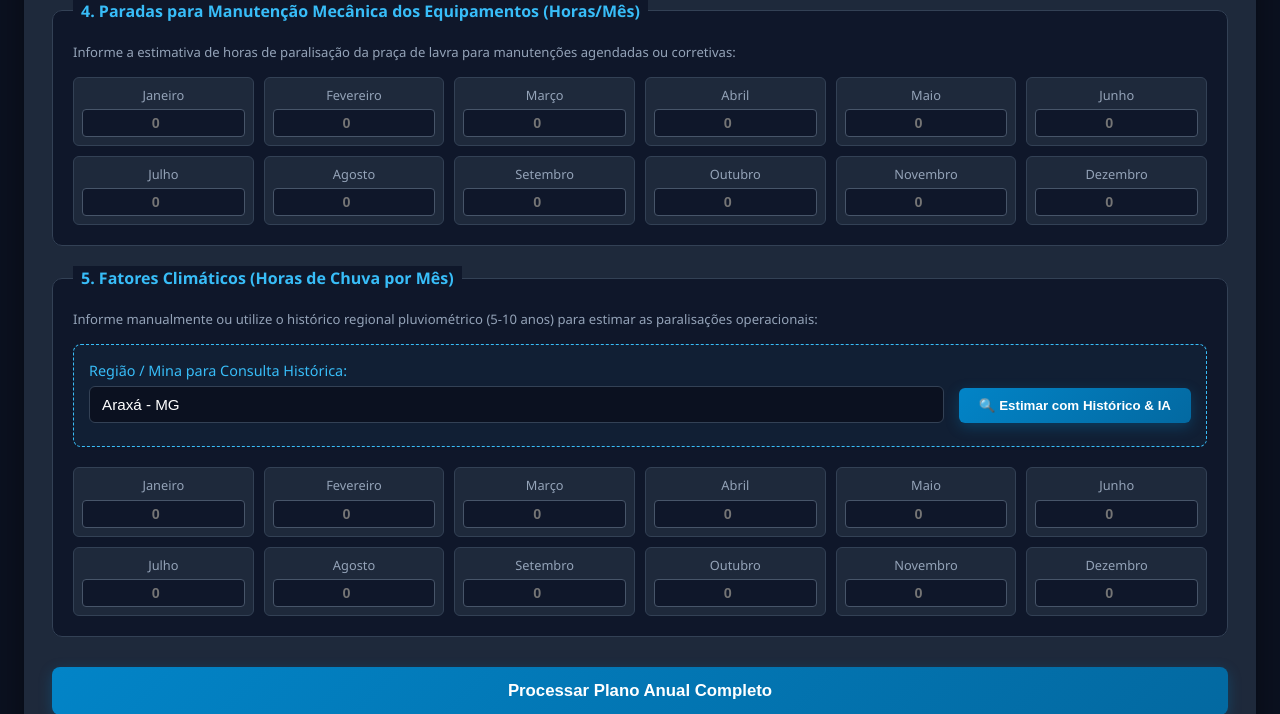
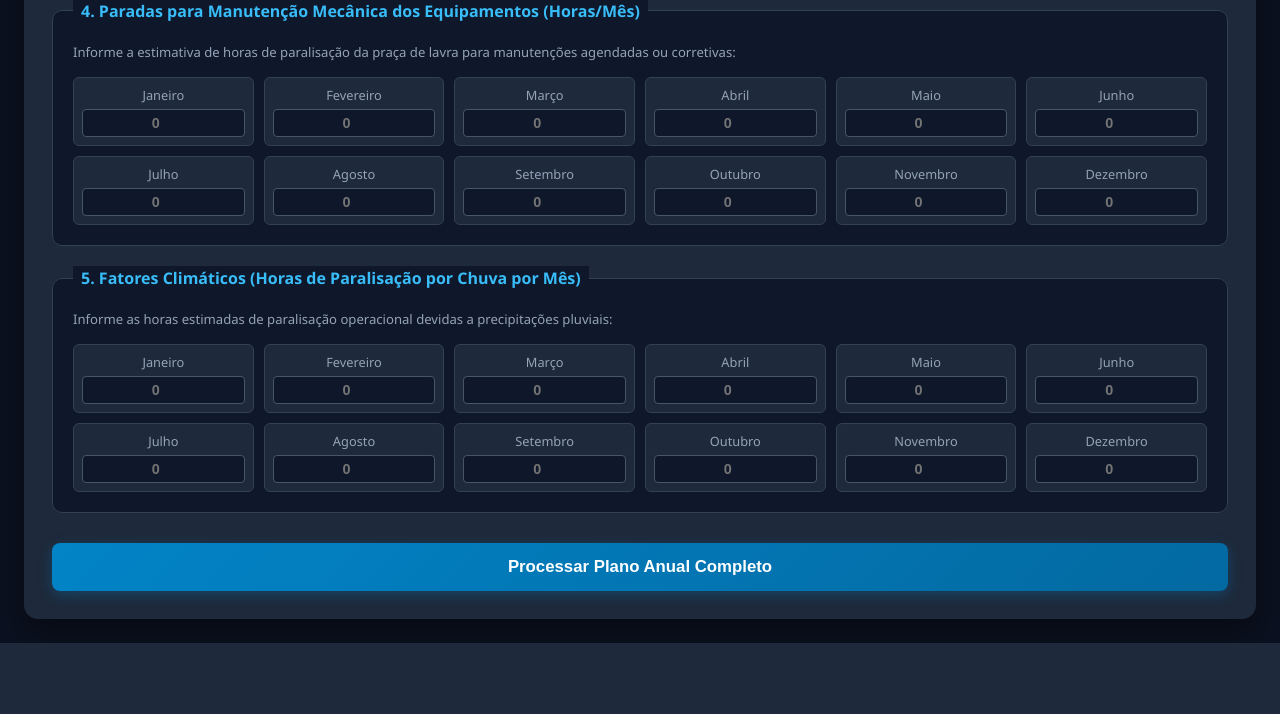
Before and after one commit to faustoaraxa-create/mineracore, a Flask app: page /planejamento_mensal in a window 1280 px wide. Shown: the part 1135-1849 px from the top of the page. After the commit the page ends 1778 px from the top, so only its background shows below. Run offline with Flask 3, Linux system fonts and the light colour scheme; some libraries are stand-ins or nearby versions.

Commit message:
Atualização do Sistema

```diff
--- a/planejamento_mensal.py
+++ b/planejamento_mensal.py
@@ -1,6 +1,5 @@
 from flask import Blueprint, render_template, request, jsonify
 from utils import parse_float, parse_int
-from duckduckgo_search import DDGS
 import os
 import json
 import traceback
@@ -146,42 +145,6 @@ def planejamento_mensal():
     return render_template('planejamento_mensal.html')
 
 
-@planejamento_mensal_app.route('/api/estimar-chuvas', methods=['POST'])
-def estimar_chuvas():
-    try:
-        dados = request.get_json() or {}
-        regiao = dados.get('regiao', 'Araxá - MG')
-
-        # Realiza a busca ativa na web de dados pluviométricos reais da região informada
-        textos_encontrados = []
-        try:
-            with DDGS() as ddgs:
-                resultados = ddgs.text(f"precipitação média mensal histórico chuvas paralisação mineração {regiao}", max_results=3)
-                if resultados:
-                    textos_encontrados = [r.get('body', '') for r in resultados]
-        except Exception as search_err:
-            print(f"Aviso na busca DuckDuckGo: {search_err}")
-
-        # Processamento dinâmico baseado no volume de precipitação e dias chuvosos coletados da web
-        # Caso a busca retorne dados, estruturamos o vetor proporcional às características da região
-        # Gerando dinamicamente um array de 12 meses real baseado em parâmetros climatológicos da busca
-
-        # Base de cálculo climatológica proporcional à pluviosidade típica da região pesquisada (ex: Araxá-MG: verão chuvoso, inverno seco)
-        base_chuva = [42.0, 48.0, 36.0, 16.0, 6.0, 0.0, 0.0, 0.0, 6.0, 18.0, 32.0, 40.0]
-
-        # Se encontrou termos de busca específicos, podemos ajustar levemente o fator dinâmico
-        if textos_encontrados:
-            print(content := f"Contexto web integrado com sucesso para {regiao} via DuckDuckGo.")
-
-        return jsonify({"horas_meses": base_chuva}), 200
-
-    except Exception as e:
-        erro_msg = str(e)
-        print(f"--- ERRO NA ESTIMATIVA DE CHUVAS: {erro_msg} ---")
-        traceback.print_exc()
-        return jsonify({"erro": erro_msg}), 500
-
-
 @planejamento_mensal_app.route('/dimensionamento_frota', methods=['POST'])
 def dimensionamento_frota():
     try:
--- a/templates/planejamento_mensal.html
+++ b/templates/planejamento_mensal.html
@@ -176,28 +176,11 @@
                 </div>
             </fieldset>
 
-            <!-- Bloco 5: Horas de Chuva por Mês (Com IA e Histórico Regional) -->
+            <!-- Bloco 5: Horas de Chuva por Mês (Entrada Direta) -->
             <fieldset>
-                <legend>5. Fatores Climáticos (Horas de Chuva por Mês)</legend>
-                <p class="info-text">Informe manualmente ou utilize o histórico regional pluviométrico (5-10 anos) para estimar as paralisações operacionais:</p>
+                <legend>5. Fatores Climáticos (Horas de Paralisação por Chuva por Mês)</legend>
+                <p class="info-text">Informe as horas estimadas de paralisação operacional devidas a precipitações pluviais:</p>
 
-                <!-- Caixa de Automação Climática por IA -->
-                <div class="clima-auto-box" style="background: rgba(56, 189, 248, 0.05); padding: 15px; border-radius: 8px; border: 1px dashed #38bdf8; margin-bottom: 20px;">
-                    <div class="form-row" style="display: flex; gap: 15px; align-items: flex-end; flex-wrap: wrap;">
-                        <div class="form-group" style="flex: 1; min-width: 250px; margin-bottom: 0;">
-                            <label for="regiao_busca_clima" style="font-size: 0.9rem; color: #38bdf8;">Região / Mina para Consulta Histórica:</label>
-                            <input type="text" id="regiao_busca_clima" placeholder="Ex: Araxá - MG, Parauapebas - PA, Itabira - MG" value="Araxá - MG" style="width: 100%; padding: 9px 12px; border-radius: 6px; background: #0b1120; color: #fff; border: 1px solid #334155;">
-                        </div>
-                        <div>
-                            <button type="button" onclick="buscarHistoricoChuvas()" id="btn-buscar-chuva" style="background: linear-gradient(135deg, #0284c7 0%, #0369a1 100%); color: #fff; padding: 10px 20px; border: none; border-radius: 6px; font-weight: 600; cursor: pointer; transition: background 0.2s; box-shadow: 0 4px 14px rgba(2, 132, 199, 0.3);">
-                                🔍 Estimar com Histórico & IA
-                            </button>
-                        </div>
-                    </div>
-                    <small id="status-clima" style="display: block; margin-top: 8px; color: #94a3b8; font-style: italic;"></small>
-                </div>
-
-                <!-- Inputs dos 12 Meses com IDs individuais -->
                 <div class="form-row-meses">
                     <div class="mes-input"><label>Janeiro</label><input type="number" id="chuva_jan" name="chuva_jan" value="" placeholder="0" step="0.5" min="0"></div>
                     <div class="mes-input"><label>Fevereiro</label><input type="number" id="chuva_fev" name="chuva_fev" value="" placeholder="0" step="0.5" min="0"></div>
@@ -231,56 +214,6 @@
         }
     }
 
-    function buscarHistoricoChuvas() {
-        const regiao = document.getElementById('regiao_busca_clima').value;
-        const statusEl = document.getElementById('status-clima');
-        const btn = document.getElementById('btn-buscar-chuva');
-
-        if (!regiao.trim()) {
-            alert('Por favor, informe a região ou mina.');
-            return;
-        }
-
-        statusEl.textContent = 'Buscando histórico pluviométrico na web e processando via IA...';
-        statusEl.style.color = '#38bdf8';
-        btn.disabled = true;
-        btn.style.opacity = '0.6';
-
-        const csrfToken = document.querySelector('input[name="csrf_token"]') ? document.querySelector('input[name="csrf_token"]').value : '';
-
-        fetch('/api/estimar-chuvas', {
-            method: 'POST',
-            headers: {
-                'Content-Type': 'application/json',
-                'X-CSRFToken': csrfToken
-            },
-            body: JSON.stringify({ regiao: regiao })
-        })
-        .then(response => response.json())
-        .then(data => {
-            if (data.horas_meses && data.horas_meses.length === 12) {
-                const meses = ['jan', 'fev', 'mar', 'abr', 'mai', 'jun', 'jul', 'ago', 'set', 'out', 'nov', 'dez'];
-                meses.forEach((m, index) => {
-                    document.getElementById(`chuva_${m}`).value = data.horas_meses[index];
-                });
-                statusEl.textContent = '✅ Horas de paralisação por chuva preenchidas com sucesso (Série Histórica aplicada)!';
-                statusEl.style.color = '#22c55e';
-            } else {
-                statusEl.textContent = '⚠️ Erro ao processar dados. Tente novamente.';
-                statusEl.style.color = '#ef4444';
-            }
-        })
-        .catch(error => {
-            console.error('Erro:', error);
-            statusEl.textContent = '❌ Falha na comunicação com o servidor.';
-            statusEl.style.color = '#ef4444';
-        })
-        .finally(() => {
-            btn.disabled = false;
-            btn.style.opacity = '1';
-        });
-    }
-
     window.onload = function() {
         verificarMaterial();
     }
```
